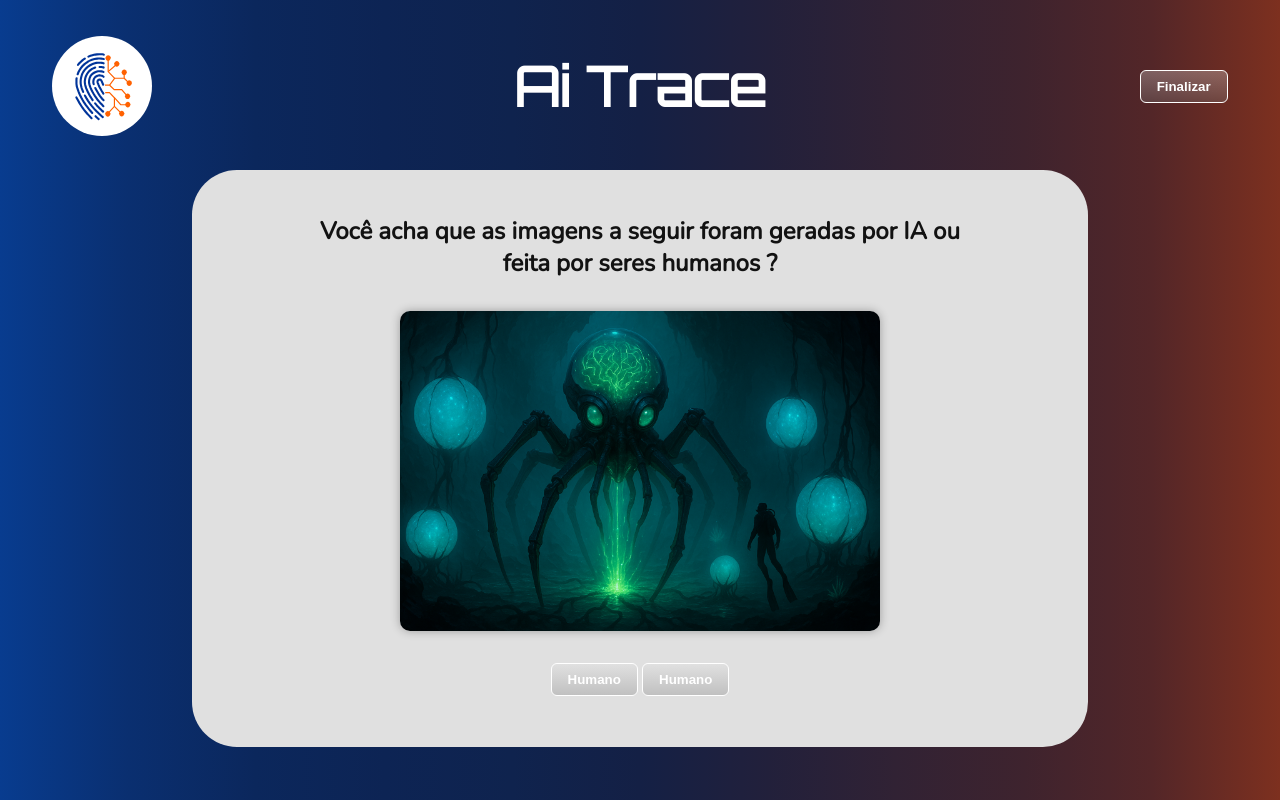
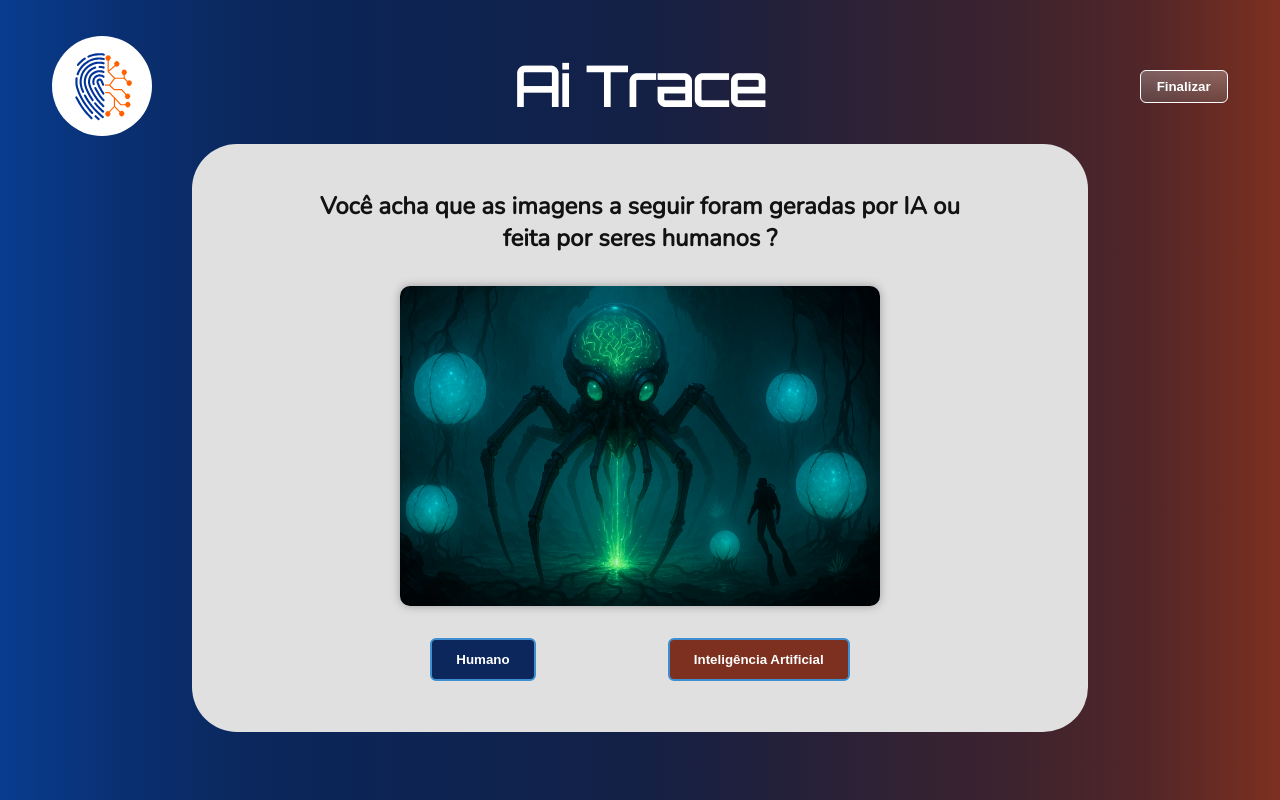
Before and after one commit to RodolfoHRE/Ai_Trace_poll, a Django app: page /voto/questionario in a window 1280 px wide. Run offline with Django 5.2, Linux system fonts and the light colour scheme; data comes from the database, SQL or seed files in the repository.

Commit message:
Estuturação de todas as páginas feita
Posteriomente precisa ver a página do questionário, colocar todas as imagens e fazer lógica de salvar respostas, e página de agradecimento, colocar a animação svg

```diff
--- a/ai_trace_poll/votos/static/css/style.css
+++ b/ai_trace_poll/votos/static/css/style.css
@@ -67,13 +67,28 @@ header {
   height: auto;
 }
 button {
+    cursor: pointer;
+    font-weight: bold;
+    border-radius: 6px;
+    border: none;
+}
+
+/* Botão da lateral (ex: header) */
+button.botao-lateral {
     padding: 8px 16px;
     background: linear-gradient(to bottom, #E0E0E050, #7A7A7A50);
     color: white;
     border: 1px solid white;
-    border-radius: 6px;
-    cursor: pointer;
-    font-weight: bold;
+}
+
+/* Botão de resposta (ex: do questionário) */
+button.botao-resposta {
+    padding: 12px 24px;
+    margin-left: 10%;
+    margin-right: 10%;
+    color: #fff;
+    border: 2px solid #3e8ed0;
+    transition: background-color 0.2s ease;
 }
 
 button:hover {
@@ -93,7 +108,7 @@ body {
 body .container{
 
     border-radius: 45px;
-    margin-top: 7%;
+    margin-top: 5%;
     margin-right: 15%;
     margin-left: 15%;
     padding-left: 10%;
--- a/ai_trace_poll/votos/templates/base.html
+++ b/ai_trace_poll/votos/templates/base.html
@@ -9,15 +9,19 @@
 <body>
     <header>
         <div class="navbar">
+
             <div class="logo-container">
+                {% block logo %}
                 <div class="logo-circle">
                     <img src="{% static 'img/logo.svg' %}" alt="Logo do site" class="logo">
                 </div>
+                {% endblock %}
             </div>
+
             <div class="nome"><h1>Ai Trace</h1></div>
             <div class="botao-container">
                 {% block botao %}
-                    <button >Iniciar</button>
+                    <button>Iniciar</button>
                 {% endblock %}
             </div>
         </div>
--- a/ai_trace_poll/votos/templates/inicio.html
+++ b/ai_trace_poll/votos/templates/inicio.html
@@ -3,7 +3,7 @@
 {% block title %}Ai Trace{% endblock %}
 
 {% block botao %}
-    <button type=" button" onclick="Iniciar()">Iniciar</button>
+    <button type=" button" class="botao-lateral" onclick="iniciar()">Iniciar</button>
 {% endblock %}
 
 {% block content %}
@@ -17,7 +17,7 @@
 
 {% block scripts %}
 <script>
-    function Iniciar() {
+    function iniciar() {
     window.location.href = "{% url 'questionario' %}";
 }
 </script>
--- a/ai_trace_poll/votos/templates/questionario.html
+++ b/ai_trace_poll/votos/templates/questionario.html
@@ -3,7 +3,7 @@
 {% block title %}Questionário - Ai Trace{% endblock %}
 
 {% block botao %}
-    <button>Finalizar</button>
+    <button  type=" button" class="botao-lateral" onclick="finalizar()">Finalizar</button>
 {% endblock %}
 {% block content %}
 
@@ -12,9 +12,20 @@
   <div class="item-voto">
     <h2>   Você acha que as imagens a seguir foram geradas por IA ou feita por seres humanos ?</h2>
     <img class="imagem-questionario" src="{{ imagem.arquivo.url }}" alt="Imagem">
-    <span><button>Humano</button> <button>Humano</button></span>
+    <span>
+      <button type="button" class="botao-resposta" style="background-color: #0B275C;">Humano</button>
+       <button type="button" class="botao-resposta" style="background-color: #7D301F;">Inteligência Artificial</button>
+      </span>
 
   </div>
 {% endfor %}
 
 {% endblock %}
+
+{% block scripts %}
+<script>
+    function finalizar() {
+    window.location.href = "{% url 'agradecimento' %}";
+}
+</script>
+{% endblock %}
--- a/ai_trace_poll/votos/urls.py
+++ b/ai_trace_poll/votos/urls.py
@@ -5,5 +5,6 @@ from django.http import HttpResponse
 
 urlpatterns = [
     path('', views.inicioView, name='home'),
-    path('questionario', views.questionarioView, name='questionario')
+    path('questionario', views.questionarioView, name='questionario'),
+    path('agradecimento', views.agradecimentoView, name='agradecimento'),
 ]
--- a/ai_trace_poll/votos/views.py
+++ b/ai_trace_poll/votos/views.py
@@ -10,3 +10,6 @@ def questionarioView(request):
 
     imagens = Imagem.objects.all().order_by('id')[:1]  # Apenas uma imagem por enquanto
     return render(request, 'questionario.html', {'imagens': imagens})
+
+def agradecimentoView(request):
+    return render(request, 'agradecimento.html')
```
Also changed, not shown: ai_trace_poll/votos/templates/agradecimento.html (added, +18 -0 lines).
